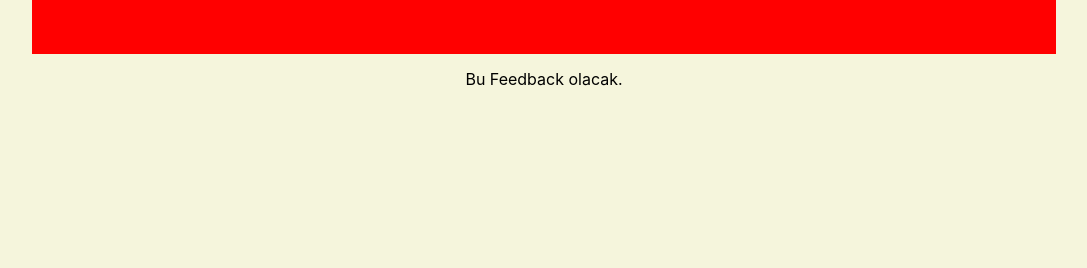
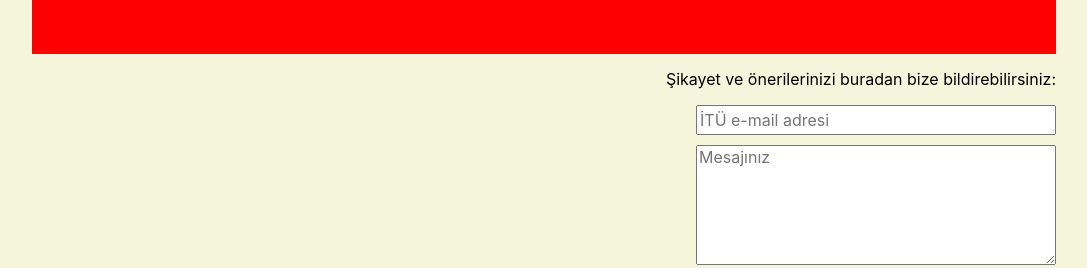
Before and after one commit to itu-itis23-ekmekci23/itu-website, a React (Create React App) app: page / in a window 1280 px wide. Shown: the part 745-1013 px from the top of the page, without its empty margins (96-1183 px from the left). Before the commit the page ends 850 px from the top, so only its background shows below. Built offline with nearby package versions, Linux system fonts and the light colour scheme.

Commit message:
frontend of feedback system is completed

```diff
--- /dev/null
+++ b/src/feedback.css
@@ -0,0 +1,22 @@
+.feedbackdiv {
+    text-align: right;
+    margin-right: 10%;
+    color: black;
+}
+
+.inputdiv {
+    width: 240px;
+    display: flex;
+}
+
+#emailinput {
+    height: 30px;
+    width: 360px;
+}
+
+#messageinput {
+    white-space: initial;
+    margin-top: 10px;
+    height: 120px;
+    width: 360px;
+}
--- a/src/feedback.js
+++ b/src/feedback.js
@@ -1,9 +1,12 @@
 import React from "react";
+import './feedback.css'
 
 function Feedback() {
     return (
-        <div>
-            <p>Bu Feedback olacak.</p>
+        <div className="feedbackdiv">
+            <p>Şikayet ve önerilerinizi buradan bize bildirebilirsiniz:</p>
+            <input id="emailinput" type="email" placeholder="İTÜ e-mail adresi" /><br />
+            <textarea id="messageinput" type="text" placeholder="Mesajınız" />
         </div>
     )
 }
```
